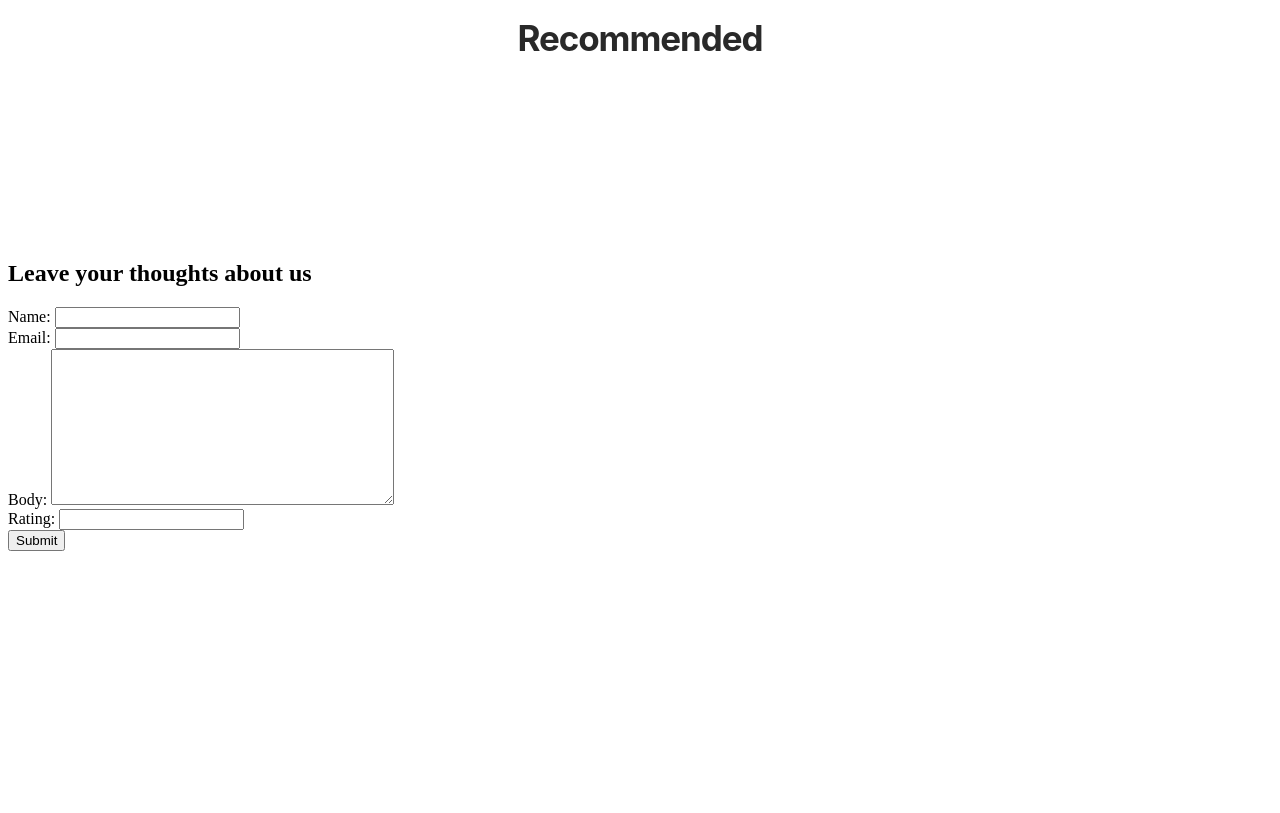
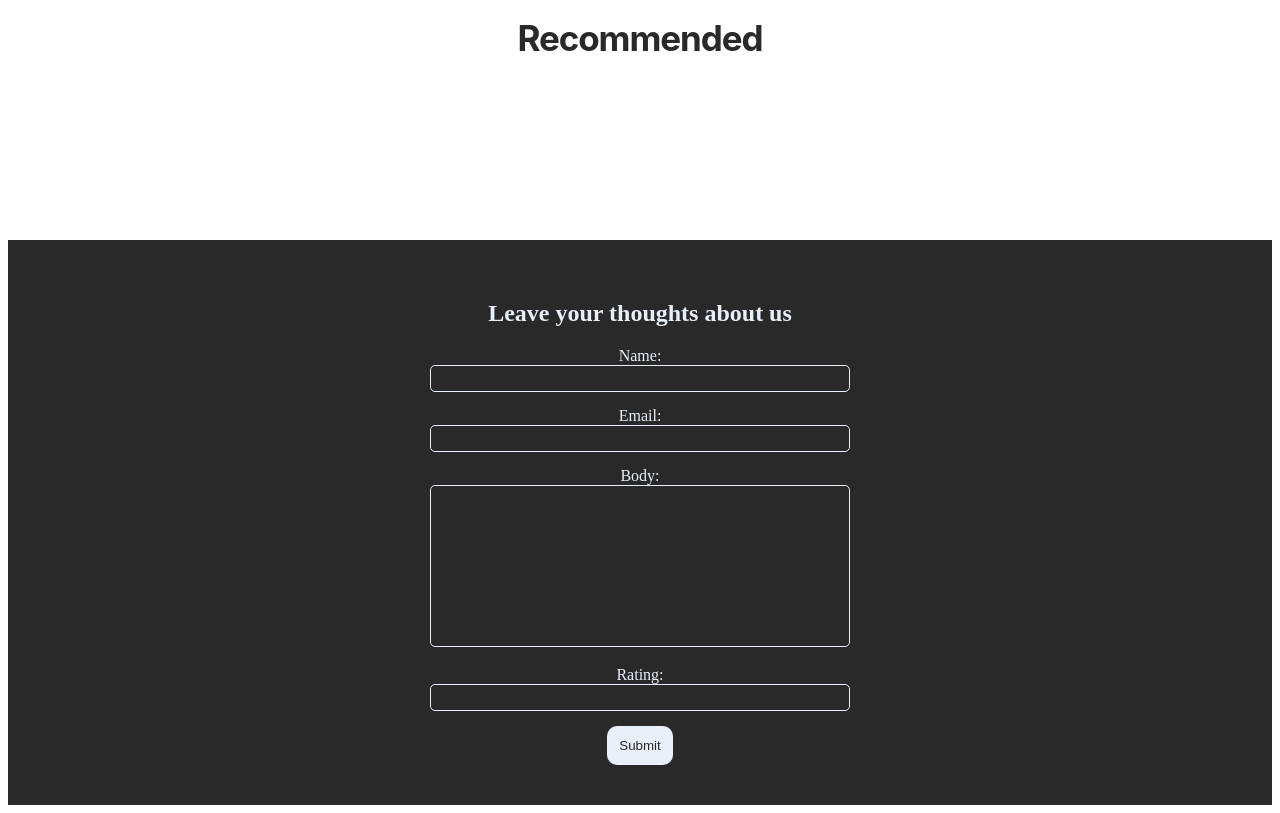
Before and after one commit to cypher2213/Django_Project, a Django app: page / in a window 1280 px wide. Shown: the part 607-1420 px from the top of the page. Before the commit the page ends 1158 px from the top, so only its background shows below. Run offline with Django 5.2, Linux system fonts and the light colour scheme; data that the repository does not hold is empty.

Commit message:
added styles for form

```diff
--- a/core/static/core/css/home.css
+++ b/core/static/core/css/home.css
@@ -198,3 +198,78 @@
     margin: 0;
     flex-direction: row;
 }
+
+
+/* FORM */
+.form-section {
+  background-color:#292929;
+  display: flex;
+  justify-content: center;
+  flex-direction: column;
+  padding: 40px;
+}
+
+.form-h2 {
+  text-align: center;
+  color:#e8eff9;
+}
+
+.rev-form {
+  color: #e8eff9;
+  text-align: center;
+  width: 100%;
+  max-width: 420px;
+  margin: 0 auto;
+  gap: 15px;
+  display: flex;
+  flex-direction: column;
+}
+
+.rev-btn{
+  width: fit-content;
+  margin: 0 auto;
+  padding: 12px;
+  background-color: #e8eff9;
+  color: #292929;
+  border-radius: 10px;
+  border: none;
+  transition: all 0.3s ease;
+}
+
+.rev-btn:hover{
+  background-color: darkgray;
+  box-shadow: 0 0 10px 2px #e8eff9;
+}
+textarea {
+    resize: none;
+}
+
+.rev-form input,
+.rev-form textarea,
+.rev-form select {
+  width: 100%;
+  box-sizing: border-box;
+  border: 1px solid #e8eff9;
+  background-color: #292929;
+  padding: 5px;
+  color: #e8eff9;
+  border-radius: 5px;
+  transition: all 0.3s ease;
+}
+
+.rev-form input:hover,
+.rev-form textarea:hover,
+.rev-form select:hover {
+  border-color: #e8eff9;
+  background-color: #3a3a3a;
+  box-shadow: 0 0 10px 2px #e8eff9;
+}
+
+.rev-form input:focus,
+.rev-form textarea:focus,
+.rev-form select:focus {
+  border-color: #e8eff9;
+  background-color: #3a3a3a;
+  box-shadow: 0 0 10px 2px #e8eff9;
+  outline: none;
+}
--- a/reviews/templates/review_form.html
+++ b/reviews/templates/review_form.html
@@ -1,8 +1,8 @@
-<section>
-    <h2>Leave your thoughts about us</h2>
-    <form method="post">
+<section class="form-section">
+    <h2 class="form-h2">Leave your thoughts about us</h2>
+    <form method="post" class="rev-form">
             {% csrf_token %}
             {{ review_form }}
-            <button type="submit">Submit</button>
+            <button class="rev-btn" type="submit">Submit</button>
     </form>
 </section>
```
